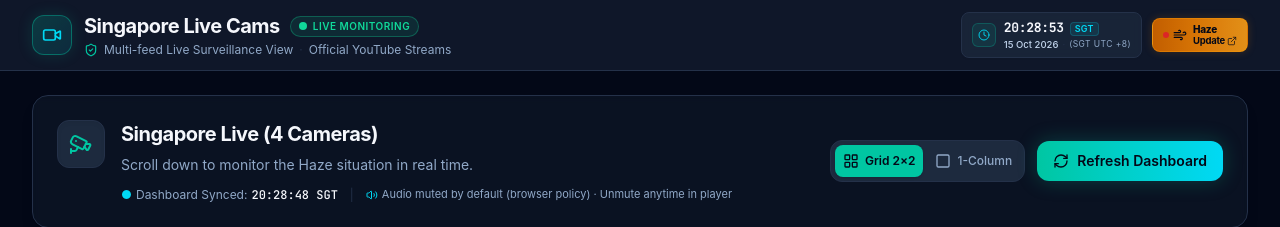
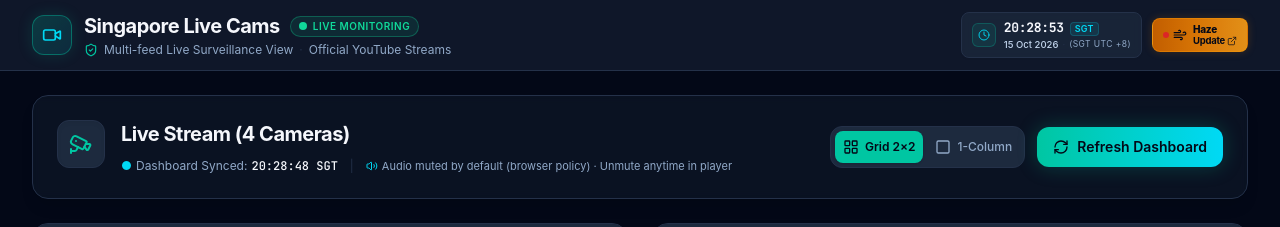
Before and after one commit to howps-lab/LiveCam, a React (Vite) app: page / in a window 1280 px wide. Shown: the top 227 px of the page. Built offline with nearby package versions, Linux system fonts and the light colour scheme.

Commit message:
refactor: update monitoring header and remove note
Simplify the header title to "Live Stream" and remove the redundant haze-specific context description from the summary component.

```diff
--- a/src/components/MonitoringSummary.tsx
+++ b/src/components/MonitoringSummary.tsx
@@ -33,13 +33,9 @@ export const MonitoringSummary: React.FC<MonitoringSummaryProps> = ({
           <div className="space-y-1.5">
             <div className="flex items-center gap-3 flex-wrap">
               <h2 className="text-lg sm:text-xl font-bold tracking-tight text-[#F5F7FC]">
-                Singapore Live ({totalCameras} Cameras)
+                Live Stream ({totalCameras} Cameras)
               </h2>
             </div>
-
-            <p className="text-sm text-[#91A9C8] max-w-3xl leading-relaxed">
-              Scroll down to monitor the Haze situation in real time.
-            </p>
 
             <div className="flex items-center gap-3 pt-1 text-xs text-[#91A9C8] flex-wrap">
               <span className="flex items-center gap-1">
```
